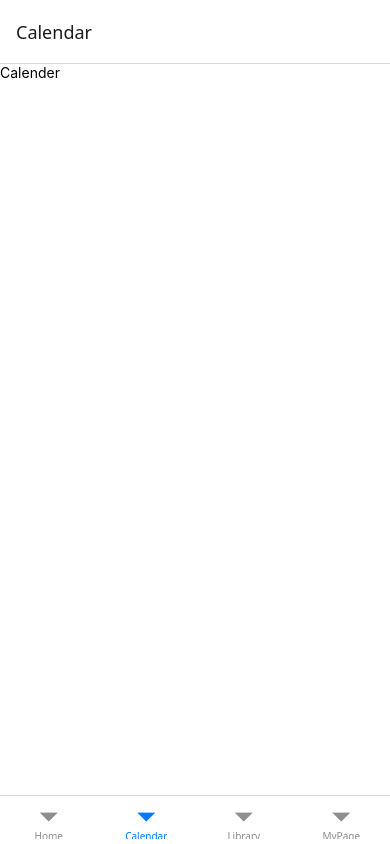
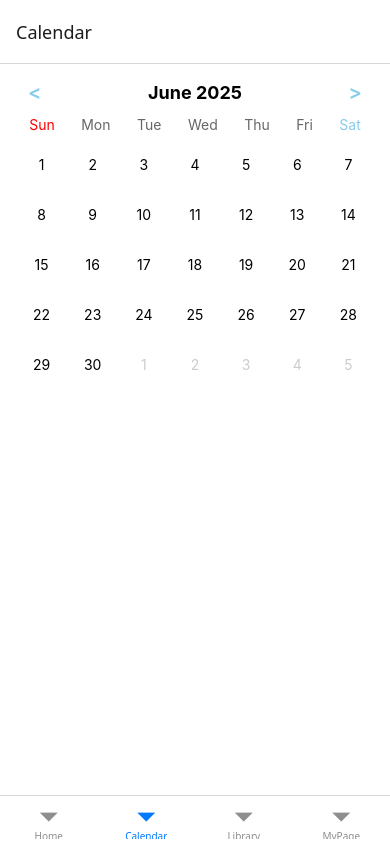
Before and after one commit to yuntaengtaeng/burnfit, a React Native app: screen /Calendar in a window 390 px wide. Built offline with nearby package versions, Linux system fonts and the light colour scheme.

Commit message:
feat : Lv2 캘린더 구현 반영

```diff
--- a/src/screens/Calendar.tsx
+++ b/src/screens/Calendar.tsx
@@ -1,11 +1,12 @@
 import React from 'react';
 import { View, Text } from 'react-native';
 import DefaultScreen from '../components/layout/DefaultScreen';
+import CalendarComponent from '../components/ui/Calendar';
 
 const Calendar = () => {
   return (
     <DefaultScreen>
-      <Text>Calender</Text>
+      <CalendarComponent />
     </DefaultScreen>
   );
 };
```
